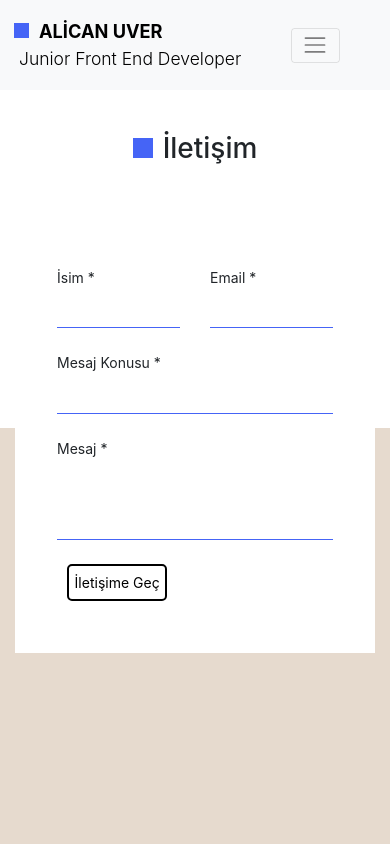
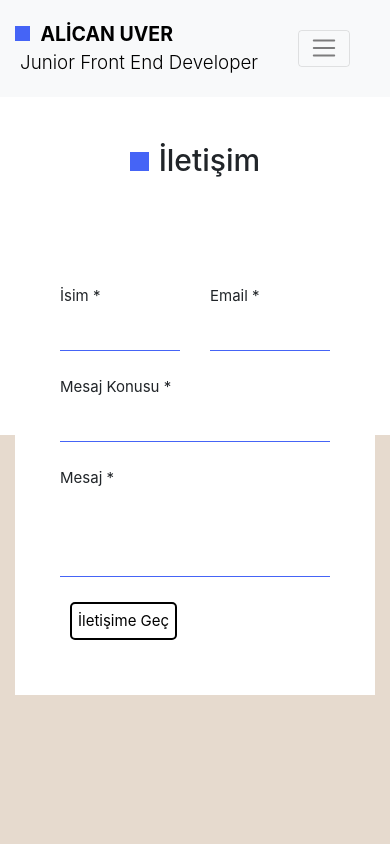
Before and after one commit to alican-uver/personal-website, a React (Create React App) app: page /contact in a window 390 px wide. Shown: the top 844 px of the page. Built offline with nearby package versions, Linux system fonts and the light colour scheme.

Commit message:
blue square units converted from px to rem

```diff
--- a/src/components/Navbar/navbar.scss
+++ b/src/components/Navbar/navbar.scss
@@ -17,11 +17,11 @@
       padding-right: 5px;
       &::before {
         content: "";
-        width: 15px;
-        height: 15px;
+        width:1rem;
+        height:1rem;
         display: inline-block;
         background-color: #4564f6;
-        margin-right: 10px;
+        margin-right: 0.7rem;
         margin-top: 2px;
       }
     }
--- a/src/components/Project Card/projectCard.scss
+++ b/src/components/Project Card/projectCard.scss
@@ -9,8 +9,8 @@
     &-name::before {
         content: "";
         display: inline-block;
-        width: 8px;
-        height:22px;
+        width: 0.5rem;
+        height:1.3rem;
         background-color: #4564f6;
         position: relative;
         left: -30px;
--- a/src/index.scss
+++ b/src/index.scss
@@ -54,8 +54,8 @@ code {
   &::before {
     content: "";
     display: inline-block;
-    width: 20px;
-    height: 20px;
+    width: 1.25rem;
+    height: 1.25rem;
     background-color: #4564f6;
     margin-right: 10px;
   }
@@ -68,7 +68,7 @@ code {
 
 @media screen and (max-width: 767px) {
   html {
-    font-size: 14px !important;
+    font-size: 15px !important;
   }
   .responsive-bg-gradient {
     background: linear-gradient(
```
